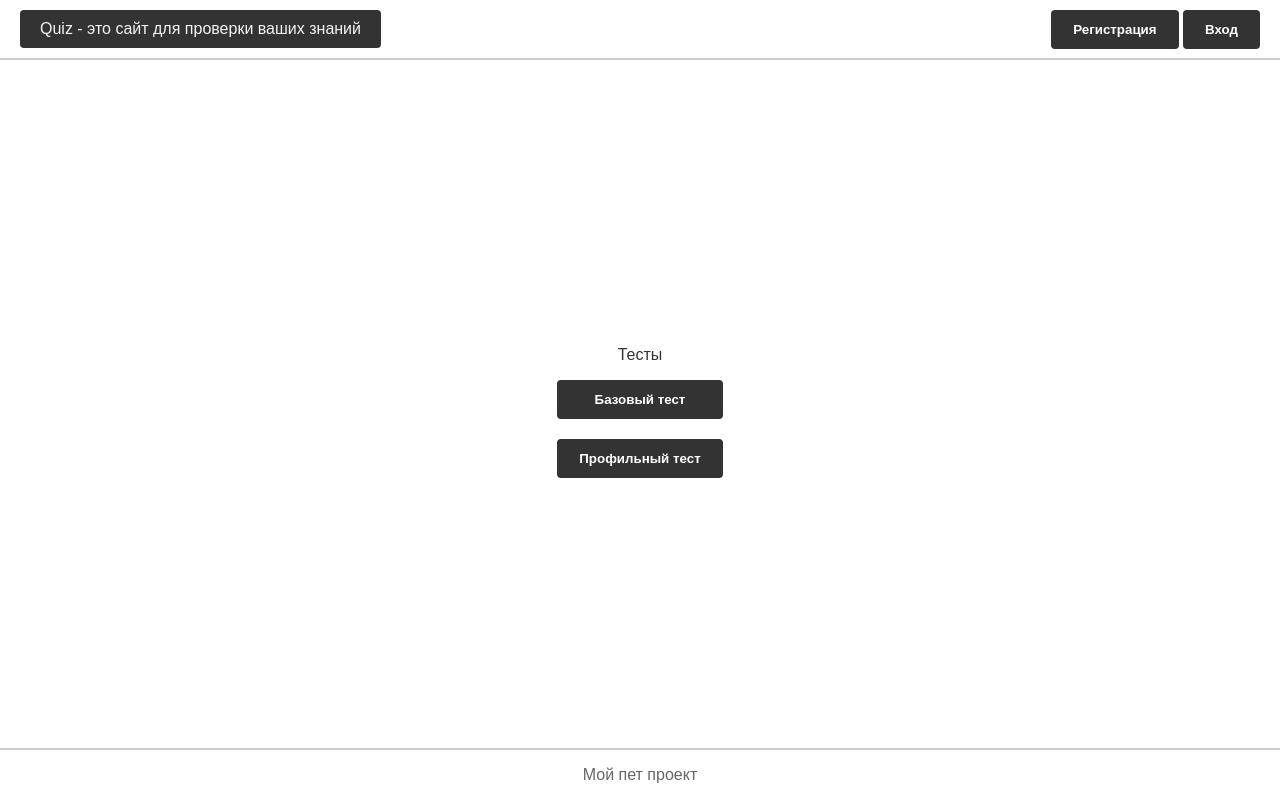
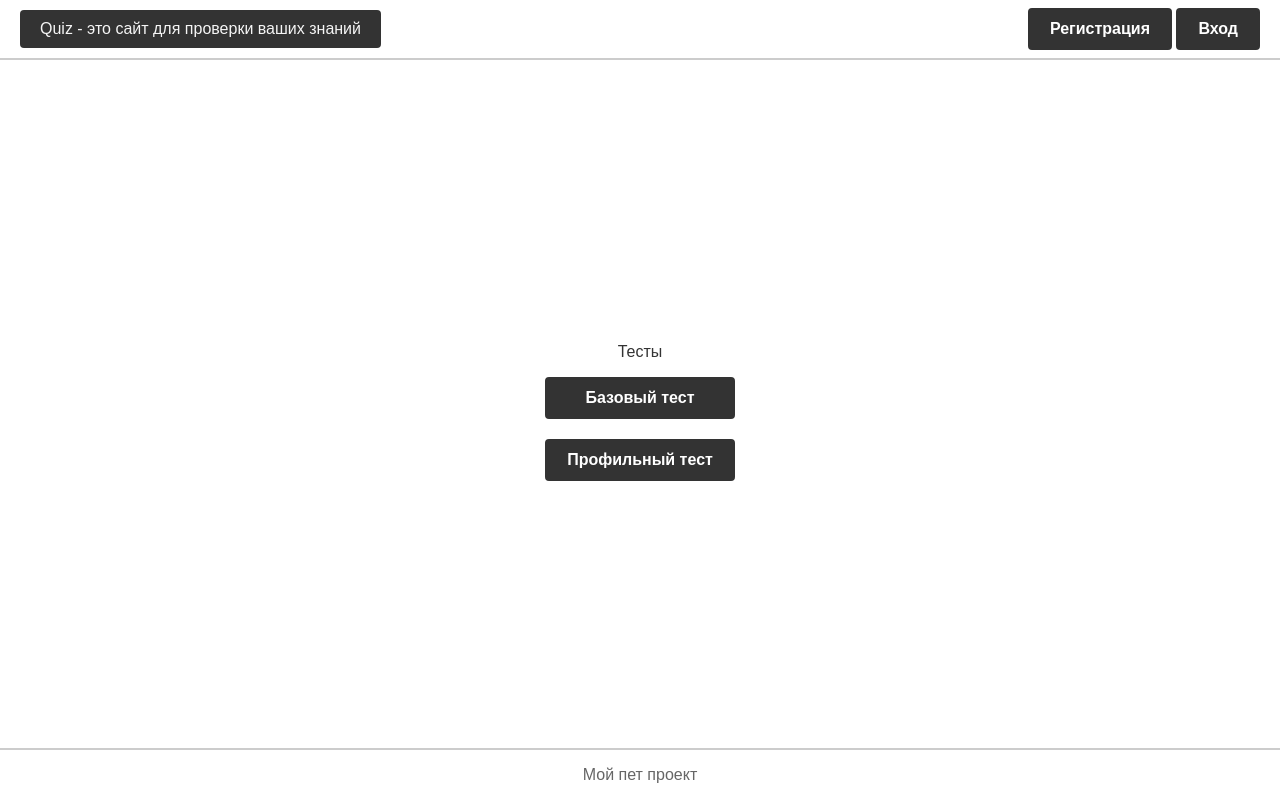
Before and after one commit to shinikakeru/Quiz, a website: page src/pages/welcome-page/index.html in a window 1280 px wide. Drawn offline with Linux system fonts and the light colour scheme.

Commit message:
подправил ссылки и убрал анимацию кнопок

```diff
--- a/src/pages/welcome-page/index.html
+++ b/src/pages/welcome-page/index.html
@@ -7,12 +7,13 @@
     <link rel="stylesheet" href="styles.css">
 </head>
 <body class="body">
+
     <div class="header-container">
         <header class="header">
-            <a>Quiz - это сайт для проверки ваших знаний</a>
+            <p>Quiz - это сайт для проверки ваших знаний</p>
             <div>
-                <button>Регистрация</button>
-                <button>Вход</button>
+                <a href="../register-page/">Регистрация</a>
+                <a href = "../login-page/">Вход</a>
             </div>
         </header>
     </div>
@@ -20,13 +21,14 @@
     <main class="main">
         <p>Тесты</p>
         <div class="main-buttons">
-            <button>Базовый тест</button>
-            <button>Профильный тест</button>
+            <a href="../test-simple">Базовый тест</a>
+            <a href="../test-hard">Профильный тест</a>
         </div>
     </main>
 
     <footer class="footer">
         <p>Мой пет проект</p>
     </footer>
+
 </body>
 </html>
--- a/src/pages/welcome-page/styles.css
+++ b/src/pages/welcome-page/styles.css
@@ -24,19 +24,19 @@ box-sizing: border-box;
     margin: 0;
 }
 
-.body button {
+.body a {
     display: inline-block;
     text-decoration: none;
+    text-align: center;
     color: var(--white);
     background-color: var(--text-color);
     border: 2px solid var(--text-color);
     font-weight: bold;
     padding: 10px 20px;
     border-radius: 4px;
-    transition: background-color 0.2s, color 0.2s;
 }
 
-.body button:hover {
+.body a:hover {
     color: var(--text-color);
     background-color: var(--white);
     border: 2px solid var(--text-color);
@@ -63,7 +63,7 @@ box-sizing: border-box;
     border-bottom: 2px solid var(--border-color);
 }
 
-header a {
+header p {
     background-color: var(--text-color);
     color: var(--bg-color);
     padding: 10px 20px;
```
